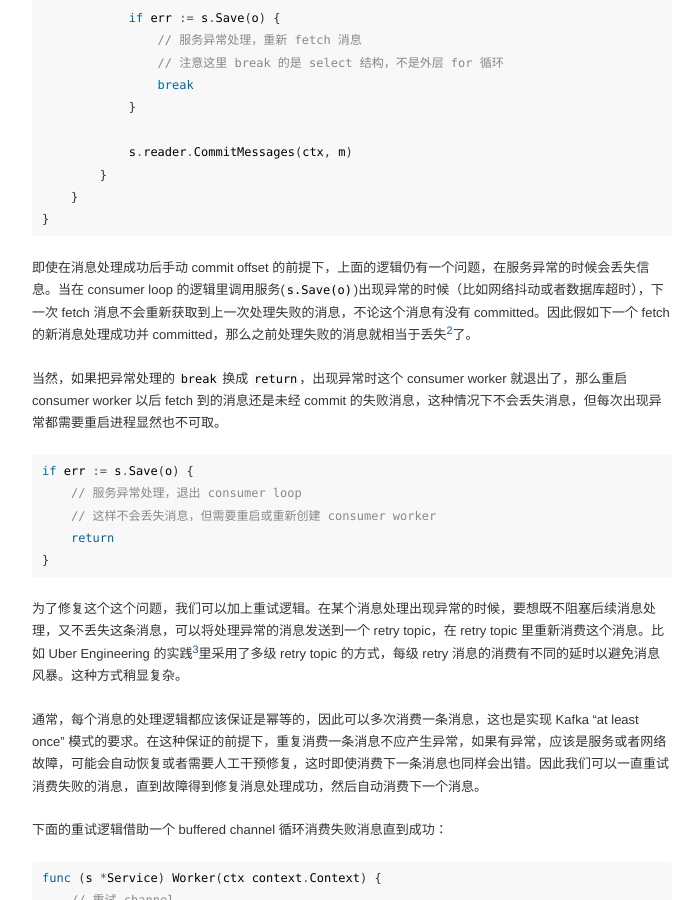
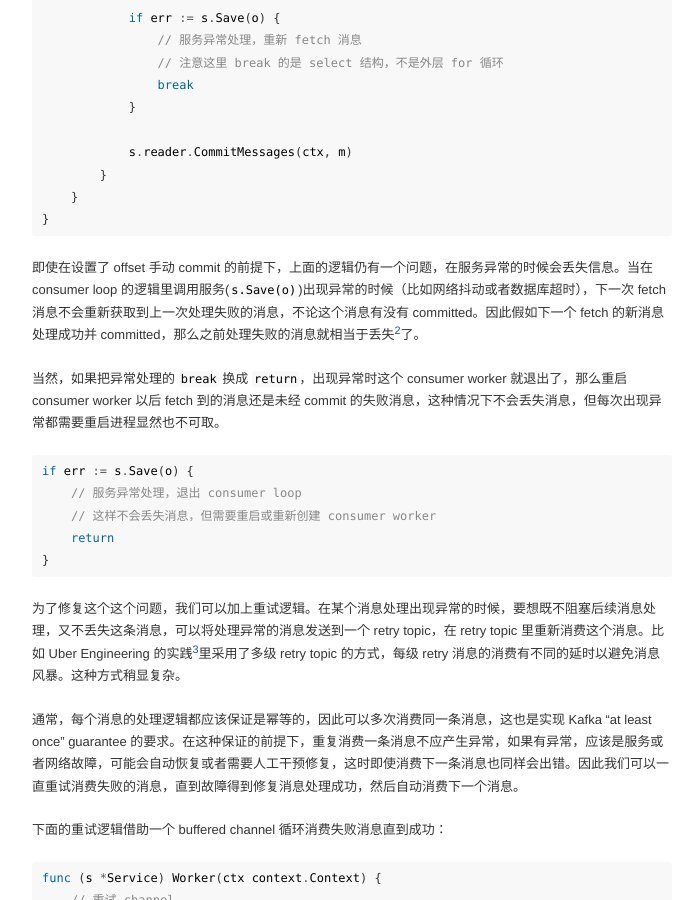
Before and after one commit to kidlj/awei, a Jekyll site: the page built from _posts/2021-04-25-kafka-consumer-loop.md, in a window 1280 px wide and 900 px high, scrolled down 822 px. Shown: the whole window, without its empty margins (288-988 px from the left). Built offline with Jekyll 4.4.1, drawn with Linux system fonts in a browser that asks for light colours.

Commit message:
tweak some sentences.

````diff
--- a/_posts/2021-04-25-kafka-consumer-loop.md
+++ b/_posts/2021-04-25-kafka-consumer-loop.md
@@ -38,7 +38,7 @@ func (s *Service) Worker(ctx context.Context) {
 }
 ```
 
-即使在消息处理成功后手动 commit offset 的前提下，上面的逻辑仍有一个问题，在服务异常的时候会丢失信息。当在 consumer loop 的逻辑里调用服务(`s.Save(o)`)出现异常的时候（比如网络抖动或者数据库超时），下一次 fetch 消息不会重新获取到上一次处理失败的消息，不论这个消息有没有 committed。因此假如下一个 fetch 的新消息处理成功并 committed，那么之前处理失败的消息就相当于丢失[2]了。
+即使在设置了 offset 手动 commit 的前提下，上面的逻辑仍有一个问题，在服务异常的时候会丢失信息。当在 consumer loop 的逻辑里调用服务(`s.Save(o)`)出现异常的时候（比如网络抖动或者数据库超时），下一次 fetch 消息不会重新获取到上一次处理失败的消息，不论这个消息有没有 committed。因此假如下一个 fetch 的新消息处理成功并 committed，那么之前处理失败的消息就相当于丢失[2]了。
 
 当然，如果把异常处理的 `break` 换成 `return`，出现异常时这个 consumer worker 就退出了，那么重启 consumer worker 以后 fetch 到的消息还是未经 commit 的失败消息，这种情况下不会丢失消息，但每次出现异常都需要重启进程显然也不可取。
 
@@ -52,7 +52,7 @@ if err := s.Save(o) {
 
 为了修复这个这个问题，我们可以加上重试逻辑。在某个消息处理出现异常的时候，要想既不阻塞后续消息处理，又不丢失这条消息，可以将处理异常的消息发送到一个 retry topic，在 retry topic 里重新消费这个消息。比如 Uber Engineering 的实践[3]里采用了多级 retry topic 的方式，每级 retry 消息的消费有不同的延时以避免消息风暴。这种方式稍显复杂。
 
-通常，每个消息的处理逻辑都应该保证是幂等的，因此可以多次消费一条消息，这也是实现 Kafka "at least once" 模式的要求。在这种保证的前提下，重复消费一条消息不应产生异常，如果有异常，应该是服务或者网络故障，可能会自动恢复或者需要人工干预修复，这时即使消费下一条消息也同样会出错。因此我们可以一直重试消费失败的消息，直到故障得到修复消息处理成功，然后自动消费下一个消息。
+通常，每个消息的处理逻辑都应该保证是幂等的，因此可以多次消费同一条消息，这也是实现 Kafka "at least once" guarantee 的要求。在这种保证的前提下，重复消费一条消息不应产生异常，如果有异常，应该是服务或者网络故障，可能会自动恢复或者需要人工干预修复，这时即使消费下一条消息也同样会出错。因此我们可以一直重试消费失败的消息，直到故障得到修复消息处理成功，然后自动消费下一个消息。
 
 下面的重试逻辑借助一个 buffered channel 循环消费失败消息直到成功：
 
````
